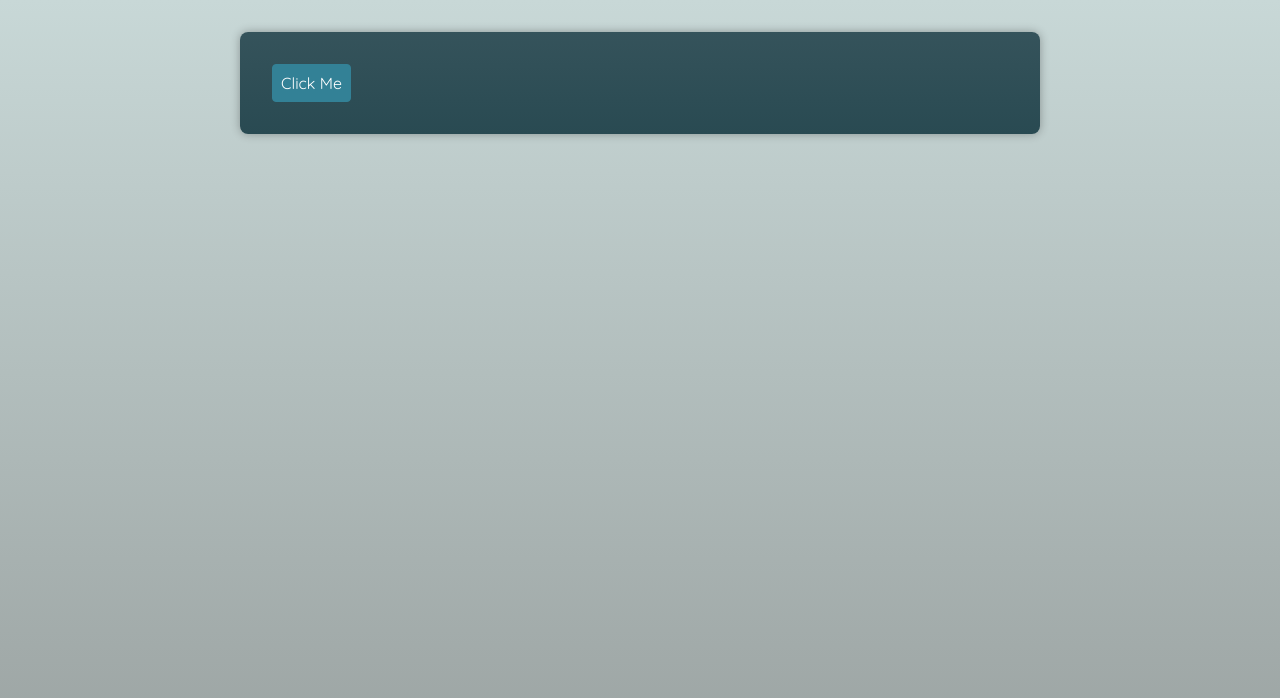
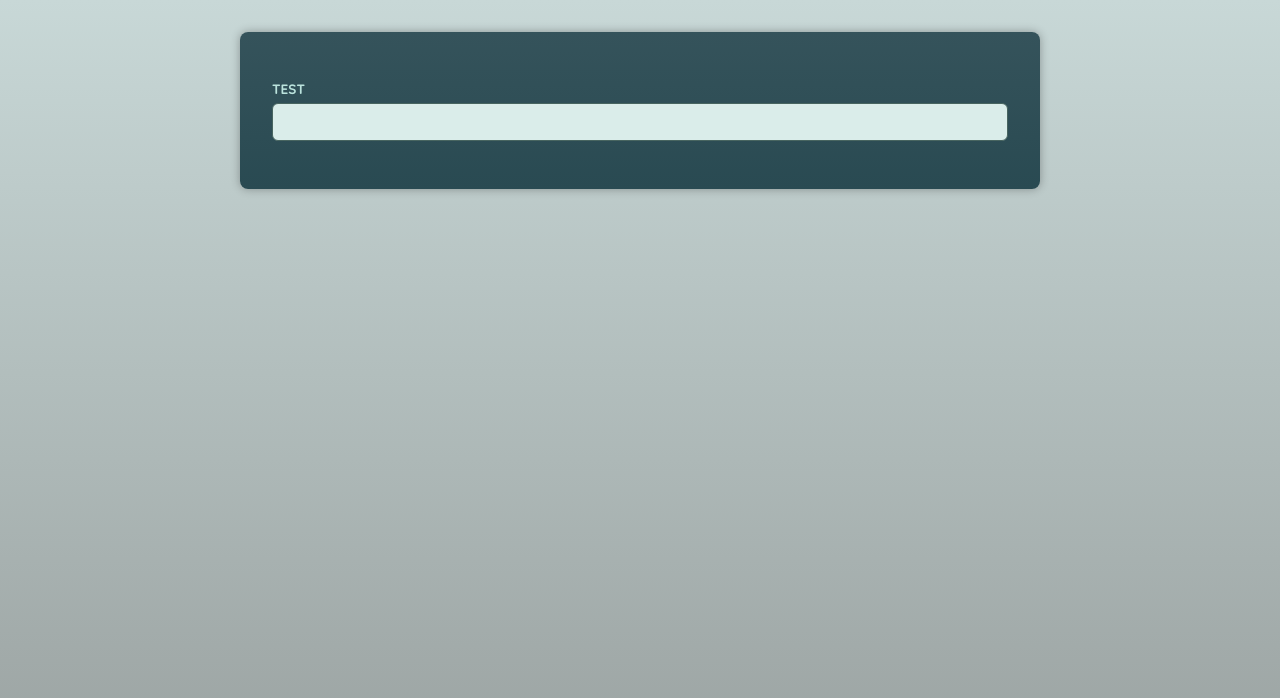
Before and after one commit to grfehr/advanced-components, a React (Vite) app: page / in a window 1280 px wide. Shown: the top 698 px of the page. Built offline with nearby package versions, Linux system fonts and the light colour scheme; a web font is replaced by a local one.

Commit message:
Lesson 58

```diff
--- a/src/App.tsx
+++ b/src/App.tsx
@@ -1,14 +1,13 @@
-import Button from "./component/Button.tsx";
-import Container from './component/Container.tsx';
+import { useRef} from "react";
+import Input from './component/Input.tsx';
 
 function App() {
-  return (
-      <main>
-          <Container as={Button} onClick={() => {}} type ="button">
-              Click Me
-              </Container>
-      </main>
-  )
+    const input = useRef<HTMLInputElement>(null);
+    return (
+        <main>
+            <Input label={"Test"} id={"test"} ref={input} />
+        </main>
+    );
 }
 
 export default App;
--- a/src/component/Input.tsx
+++ b/src/component/Input.tsx
@@ -1,15 +1,20 @@
-import {ComponentPropsWithoutRef} from "react";
+import {forwardRef, ComponentPropsWithoutRef} from "react";
 
 type InputProps = {
     label: string;
     id: string;
 } & ComponentPropsWithoutRef<'input'>
 
-export default function Input({label, id, ...props}: InputProps) {
+const Input = forwardRef<HTMLInputElement, InputProps>(function Input(
+    {label, id, ...props},
+    ref
+) {
     return (
         <p>
             <label htmlFor={id}>{label}</label>
-            <input id={id} {...props}/>
+            <input id={id} {...props} ref={ref}/>
         </p>
     )
-}
+})
+
+export default Input;
```
